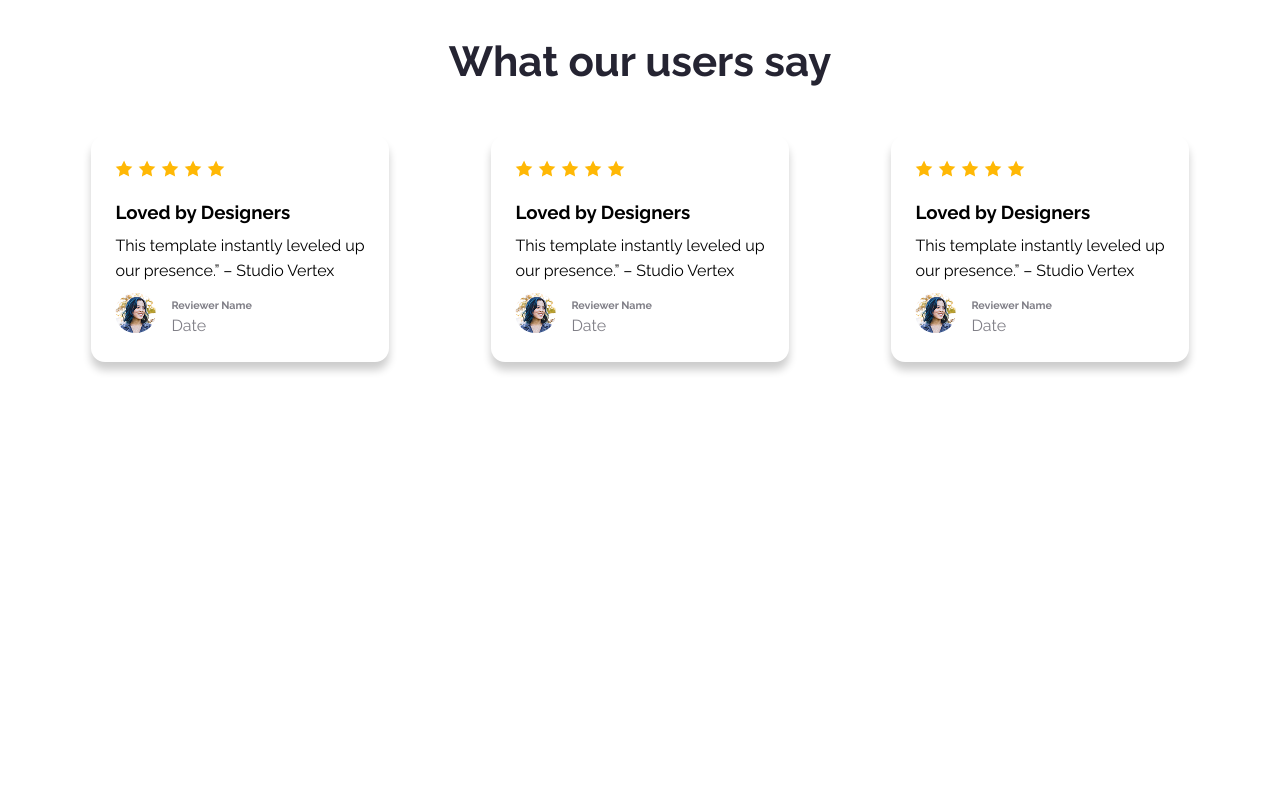
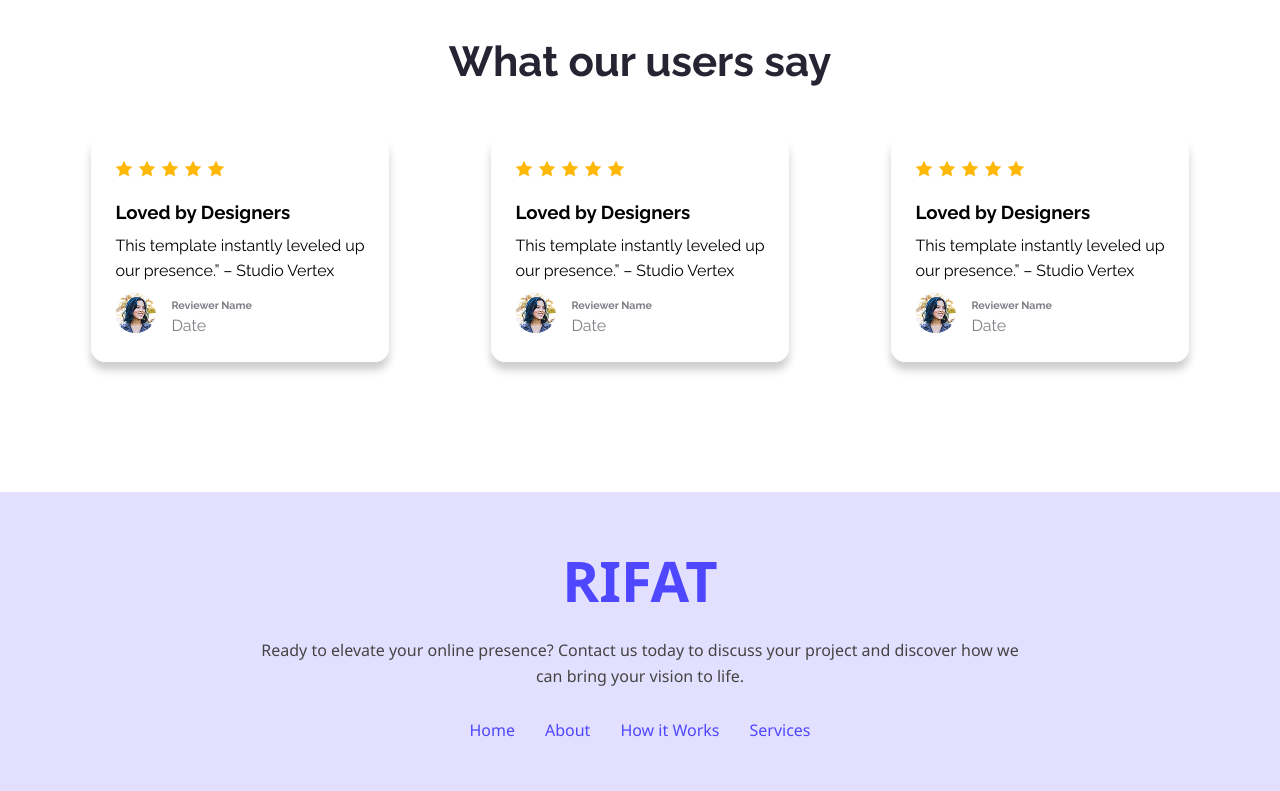
Before and after one commit to aaasfthfdr/my-first-assignment-hero, a plain HTML site: page index.html in a window 1280 px wide. Shown: the part 1434-2225 px from the top of the page. Before the commit the page ends 1926 px from the top, so only its background shows below. Drawn offline with Linux system fonts and the light colour scheme.

Commit message:
footer update secon time

```diff
--- a/index.html
+++ b/index.html
@@ -134,6 +134,22 @@
 
     </main>
     <div class="section-space"></div>
+    <footer class="rifat-footer-wrapper">
 
+        <div class="rifat-footer-content-box">
+
+            <h1 class="rifat-footer-heading">RIFAT</h1>
+
+            <p class="rifat-footer-description">
+                Ready to elevate your online presence? Contact us today to discuss your project and discover how we can bring your vision to life.
+            </p>
+            <div class="rifat-footer-links">
+            <div class="rifat-footer-link-item">Home</div>
+            <div class="rifat-footer-link-item">About</div>
+            <div class="rifat-footer-link-item">How it Works</div>
+            <div class="rifat-footer-link-item">Services</div>
+            </div>
+        </div>
+    </footer>
 </body>
 </html>
```
